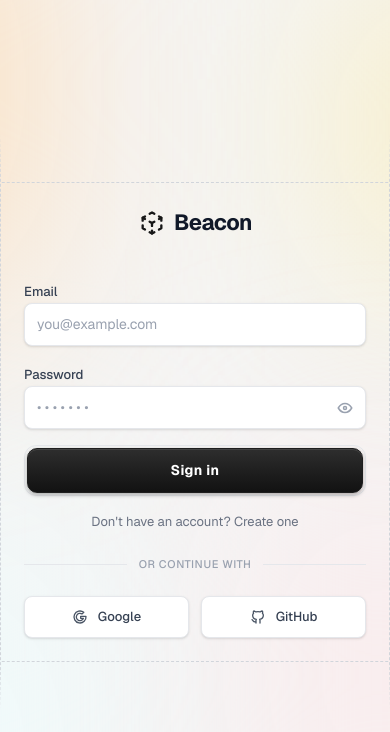
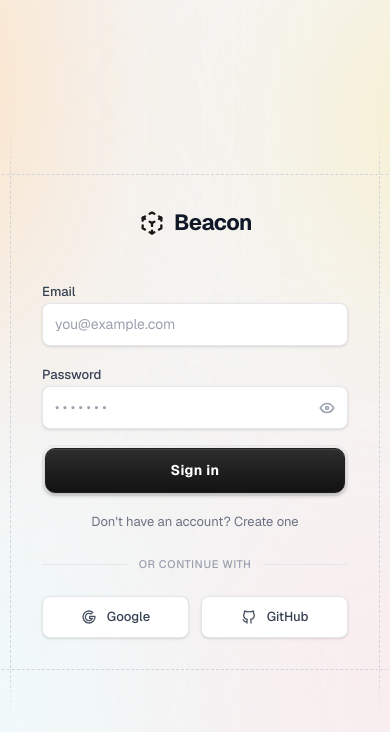
Before and after one commit to Codewithswappy/beacon, a Next.js app: page /login in a window 390 px wide. Shown: the top 732 px of the page. Built offline with nearby package versions, Linux system fonts and the light colour scheme; no server answers.

Commit message:
adjust login page for mobile

```diff
--- a/app/login/page.tsx
+++ b/app/login/page.tsx
@@ -17,16 +17,16 @@ export default function LoginPage() {
         <div className="absolute bottom-[-15%] left-[-40%] w-[50%] h-[50%] bg-cyan-50 blur-[120px]" />
       </div>
 
-      <div className="relative flex w-[400px] h-fit">
+      <div className="relative flex w-[370px] md:w-[400px] h-fit">
         {/* Horizontal line extensions & top/bottom border */}
-        <div className="absolute -left-12 -right-12 top-0 border-t border-dashed border-[#d1d5db] mask-[linear-gradient(to_right,transparent,black_48px,black_calc(100%-48px),transparent)]" />
+        <div className="absolute  -left-12 -right-12 top-0 border-t border-dashed border-[#d1d5db] mask-[linear-gradient(to_right,transparent,black_48px,black_calc(100%-48px),transparent)]" />
         <div className="absolute -left-12 -right-12 bottom-0 border-t border-dashed border-[#d1d5db] mask-[linear-gradient(to_right,transparent,black_48px,black_calc(100%-48px),transparent)]" />
 
         {/* Vertical line extensions & left/right border */}
         <div className="absolute left-0 -top-12 -bottom-12 border-l border-dashed border-[#d1d5db] mask-[linear-gradient(to_bottom,transparent,black_48px,black_calc(100%-48px),transparent)]" />
         <div className="absolute right-0 -top-12 -bottom-12 border-l border-dashed border-[#d1d5db] mask-[linear-gradient(to_bottom,transparent,black_48px,black_calc(100%-48px),transparent)]" />
 
-        <div className="relative w-full p-6 z-10 box-border">
+        <div className="relative w-full p-8 z-10 box-border">
           <LoginForm />
         </div>
       </div>
```
